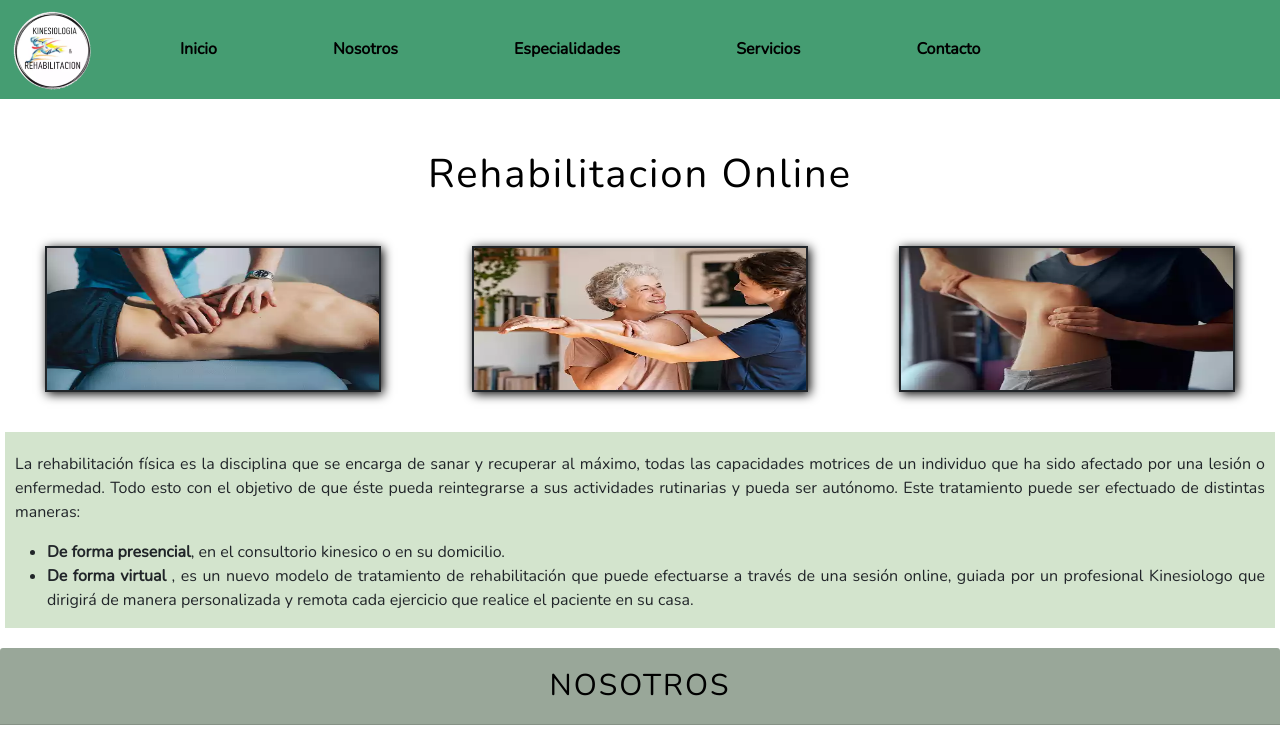
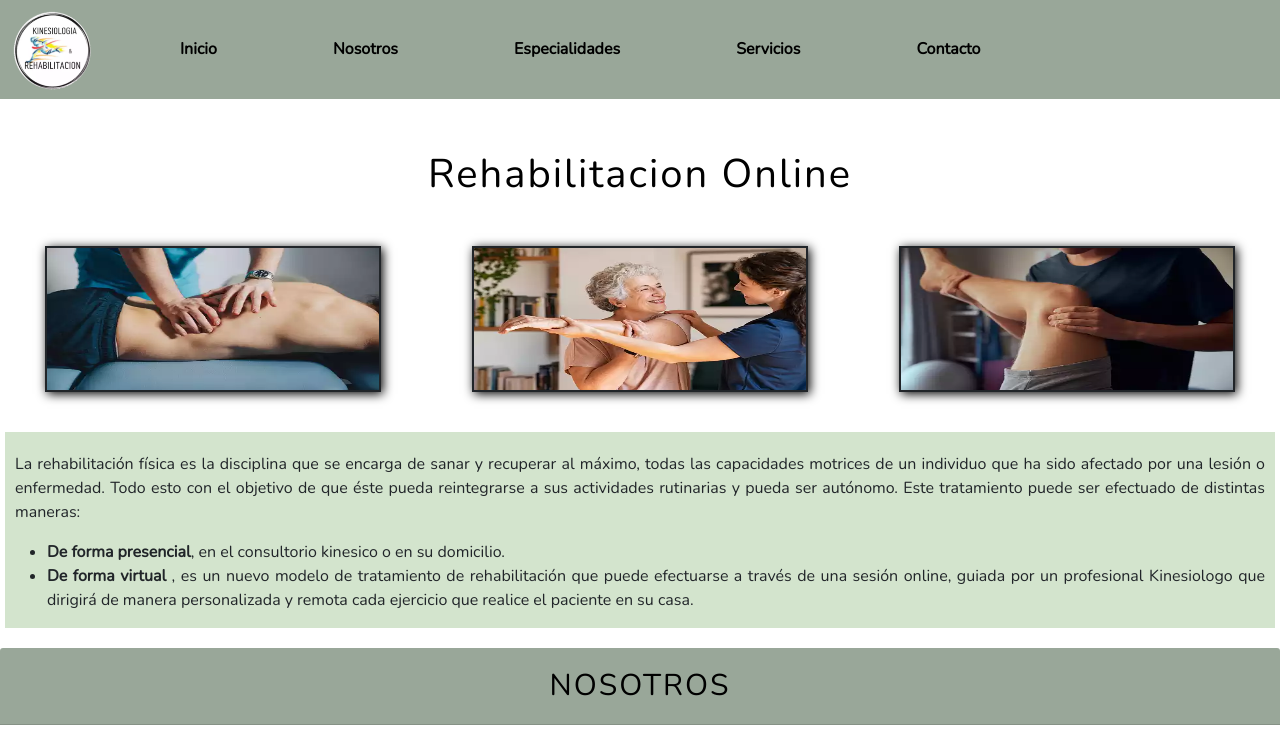
Before and after one commit to Belu85/trabajo-final1, a website: page index.html in a window 1280 px wide. Shown: the top 753 px of the page. Drawn offline with nearby package versions, Linux system fonts and the light colour scheme.

Commit message:
vuelve color

```diff
--- a/scss/_reset.scss
+++ b/scss/_reset.scss
@@ -4,7 +4,7 @@
     font-family:'Nunito', sans-serif;
 }
 .navbar{
-        background-color:#459D72;
+        background-color:#99A799;
     .navbar-nav .nav-link{
         color: black;
         font-weight: bolder;
```
Also changed, not shown: css/estilo.css.
